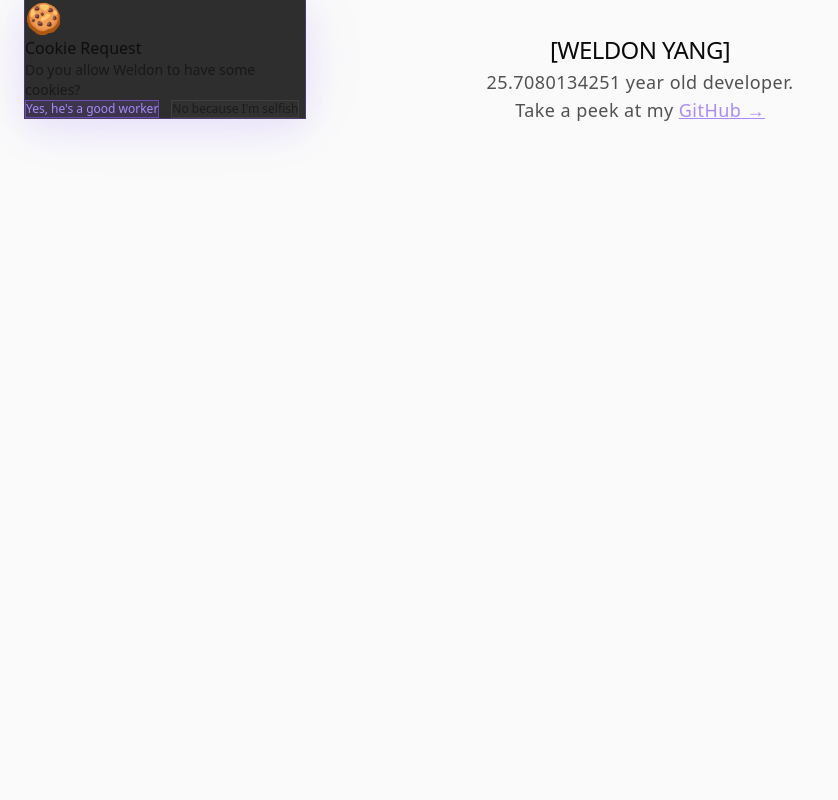
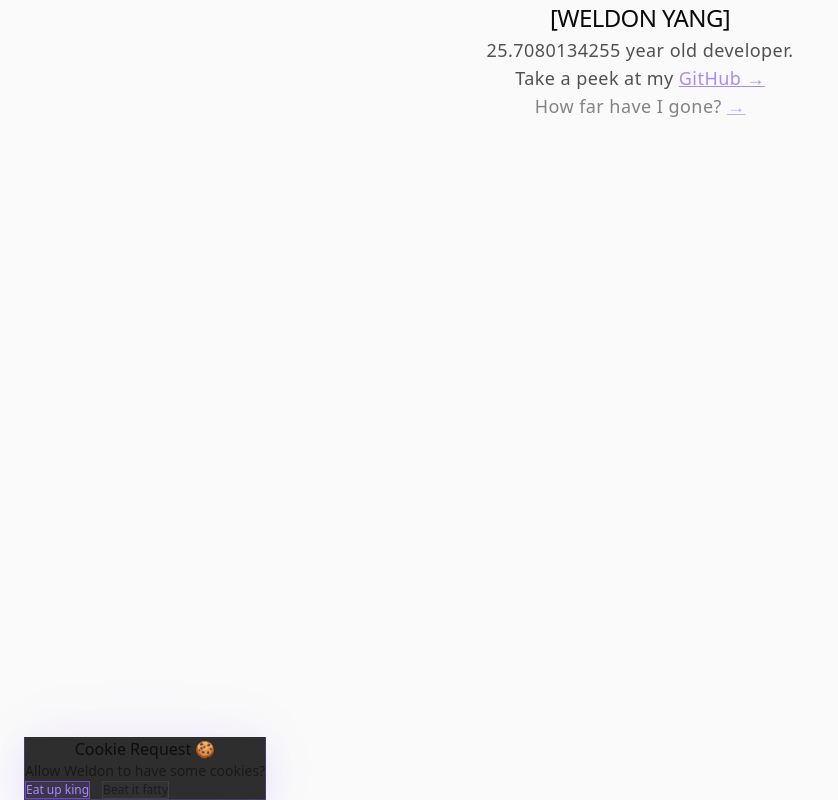
Before and after one commit to wxldon/weldonyang.com, a Next.js app: page / in a window 1280 px wide. Shown: the whole page, without its empty margins (0-838 px from the left). Built offline with nearby package versions, Linux system fonts and the light colour scheme; a web font is replaced by a local one.

Commit message:
added strava page + polling + edit to scramble test

```diff
--- a/src/app/page.tsx
+++ b/src/app/page.tsx
@@ -1,13 +1,17 @@
 "use client";
 
 import { useState } from "react";
-import { motion } from "framer-motion";
+import { motion, LayoutGroup } from "framer-motion";
 import ScrambleText from "@/components/ScrambleText";
 import LiveAge from "@/components/LiveAge";
 import CookieParody from "@/components/CookieParody";
+import Link from "next/link";
+
+const easing = [0.22, 1, 0.36, 1] as const;
 
 export default function Home() {
   const [animationPhase, setAnimationPhase] = useState<"scramble" | "move" | "complete">("scramble");
+  const isScramble = animationPhase === "scramble";
 
   const handleScrambleComplete = () => {
     setTimeout(() => {
@@ -22,23 +26,14 @@ export default function Home() {
   return (
     <main className="relative min-h-screen overflow-hidden px-6">
       <CookieParody />
+      <LayoutGroup>
         <motion.div
-        className="relative z-10 flex flex-col items-center justify-center"
-        initial={{
-          height: "100vh",
+          className={`relative z-10 flex flex-col items-center ${isScramble ? "justify-center h-screen" : "pt-8 pb-8"}`}
+          layout
+          transition={{
+            layout: { duration: 0.8, ease: easing },
           }}
-        animate={animationPhase === "scramble" ? {
-          height: "100vh",
-        } : {
-          height: "auto",
-          paddingTop: "2rem",
-          paddingBottom: "2rem",
-        }}
-        transition={{
-          duration: 0.8,
-          ease: [0.22, 1, 0.36, 1],
-        }}
-        onAnimationComplete={() => {
+          onLayoutAnimationComplete={() => {
             if (animationPhase === "move") {
               handleMoveComplete();
             }
@@ -46,17 +41,11 @@ export default function Home() {
         >
           <motion.h1
             className="text-center font-medium tracking-tight"
-          initial={{
-            fontSize: "clamp(2.5rem, 8vw, 4rem)",
-          }}
-          animate={animationPhase === "scramble" ? {
-            fontSize: "clamp(2.5rem, 8vw, 4rem)",
-          } : {
-            fontSize: "clamp(1.25rem, 3vw, 1.5rem)",
-          }}
+            layout
+            style={{ fontSize: isScramble ? "clamp(2.5rem, 8vw, 4rem)" : "clamp(1.25rem, 3vw, 1.5rem)" }}
             transition={{
-            duration: 0.8,
-            ease: [0.22, 1, 0.36, 1],
+              layout: { duration: 0.8, ease: easing },
+              fontSize: { duration: 0.8, ease: easing },
             }}
           >
             <ScrambleText
@@ -78,7 +67,22 @@ export default function Home() {
               Take a peek at my <span className="underline" style={{ color: "#8b5cf6" }}>GitHub →</span>
             </motion.a>
           )}
+          {animationPhase === "complete" && (
+            <motion.div
+              initial={{ opacity: 0, y: 10 }}
+              animate={{ opacity: 0.7, y: 0 }}
+              transition={{ duration: 0.6, ease: "easeOut", delay: 0.5 }}
+            >
+              <Link
+                href="/how-far-have-i-gone"
+                className="mt-2 text-lg tracking-wide opacity-70 hover:opacity-100 transition-opacity"
+              >
+                How far have I gone? <span className="underline" style={{ color: "#8b5cf6" }}>→</span>
+              </Link>
             </motion.div>
+          )}
+        </motion.div>
+      </LayoutGroup>
     </main>
   );
 }
--- a/src/components/CookieParody.tsx
+++ b/src/components/CookieParody.tsx
@@ -26,7 +26,7 @@ export default function CookieParody() {
     <AnimatePresence>
       {!dismissed && (
         <motion.div
-          className="fixed top-0 left-6 z-50"
+          className="fixed bottom-0 left-6 z-50"
           initial={{ y: -250, opacity: 0 }}
           animate={{ y: 0, opacity: 1 }}
           exit={{ y: -250, opacity: 0 }}
@@ -41,19 +41,14 @@ export default function CookieParody() {
               boxShadow: "0 10px 40px rgba(139, 92, 246, 0.15), 0 0 80px rgba(139, 92, 246, 0.05)",
             }}
           >
-            {/* Cookie icon */}
-            <div className="text-3xl mb-4">
-              🍪
-            </div>
-
             {/* Title */}
-            <p className="text-base mb-2 opacity-90">
-              Cookie Request
+            <p className="text-base mb-2 opacity-90 text-center">
+              Cookie Request 🍪
             </p>
 
             {/* Question */}
-            <p className="text-sm mb-6 opacity-60 max-w-[280px]">
-              Do you allow Weldon to have some cookies?
+            <p className="text-sm mb-6 opacity-60 max-w-[400px] text-center">
+              Allow Weldon to have some cookies?
             </p>
 
             {/* Buttons */}
@@ -72,7 +67,7 @@ export default function CookieParody() {
                 }}
                 whileTap={{ scale: 0.98 }}
               >
-                Yes, he&apos;s a good worker
+                Eat up king
               </motion.button>
               <motion.button
                 onClick={() => handleChoice("no")}
@@ -84,7 +79,7 @@ export default function CookieParody() {
                 whileHover={{ scale: 1.02 }}
                 whileTap={{ scale: 0.98 }}
               >
-                No because I&apos;m selfish
+                Beat it fatty
               </motion.button>
             </div>
           </div>
--- a/src/components/ScrambleText.tsx
+++ b/src/components/ScrambleText.tsx
@@ -30,7 +30,7 @@ export default function ScrambleText({ text, className, onComplete }: ScrambleTe
       text.split("").map((char) => (preserveChars.includes(char) ? char : characters[Math.floor(Math.random() * characters.length)])).join("")
     );
 
-    const duration = 2000;
+    const duration = 1000;
     const intervalTime = duration / (text.length * 3);
     let iteration = 0;
     const totalIterations = text.length * 3;
```
Lines whose indentation alone changed are shown as unchanged.
